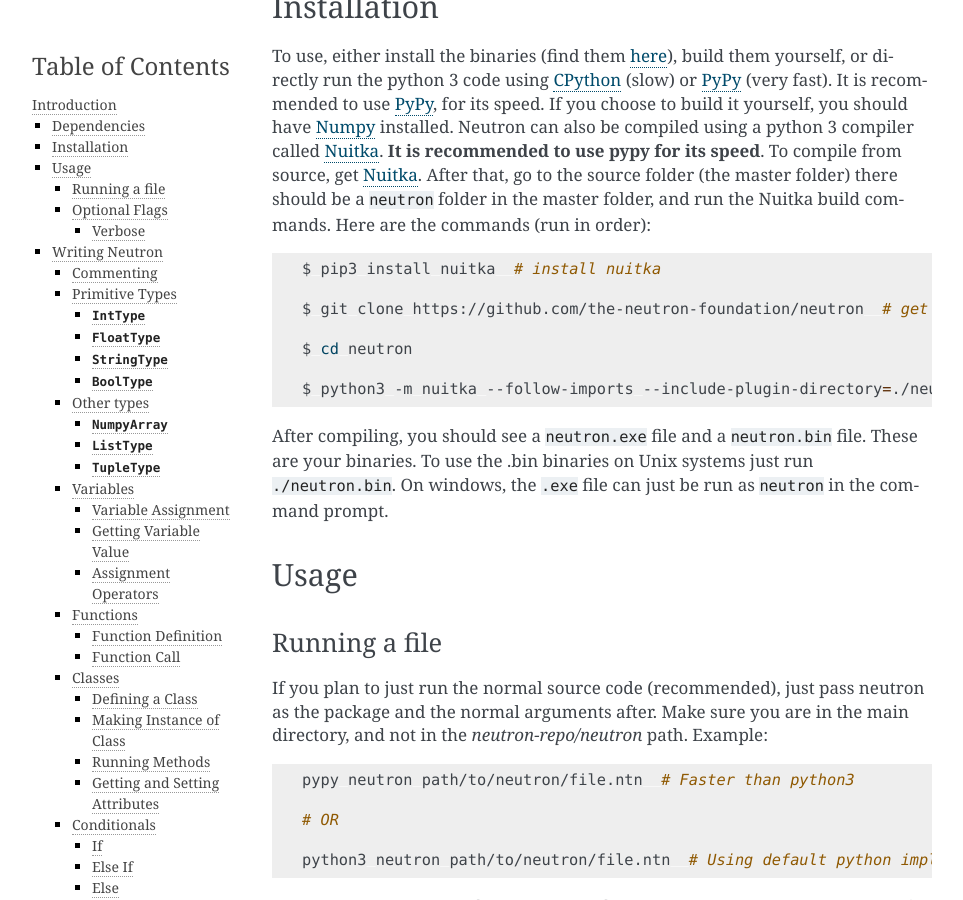
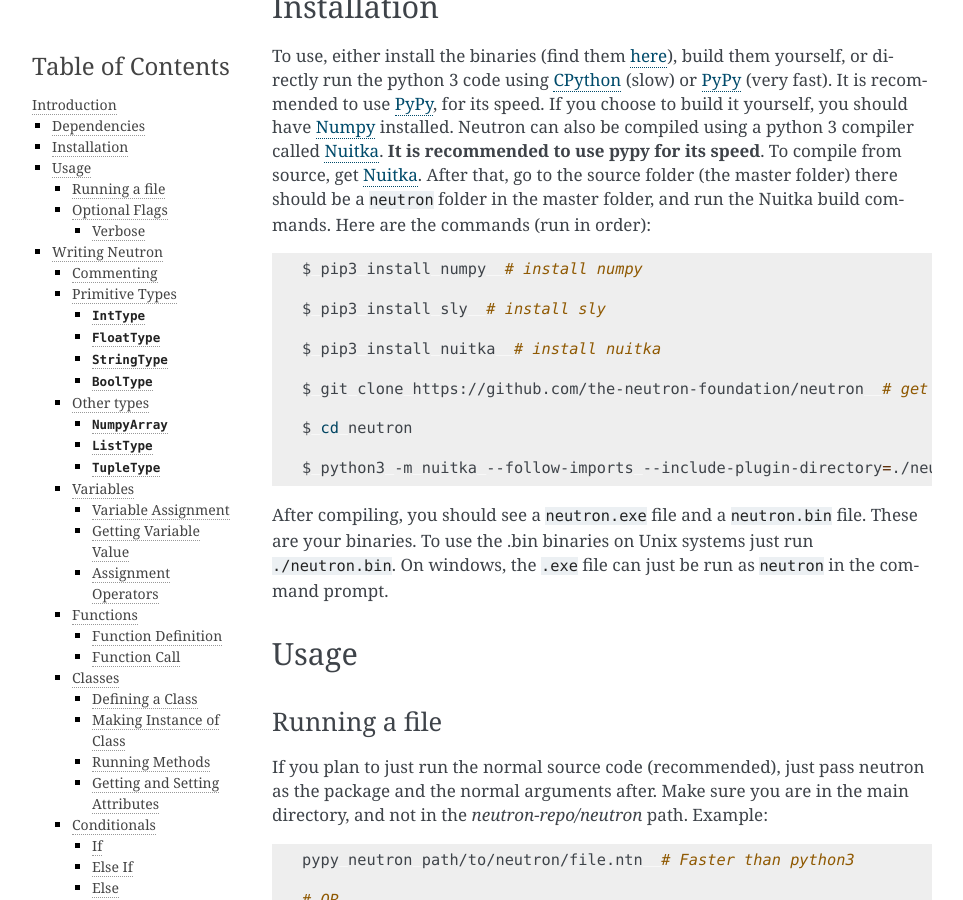
Before and after one commit to the-neutron-foundation/neutron-language, a Sphinx documentation site: the page built from docs/source/introduction.rst, in a window 1280 px wide and 900 px high, scrolled down 356 px. Shown: the whole window, without its empty margins (148-1111 px from the left). Built offline with Sphinx 7.4.7, drawn with Linux system fonts in a browser that asks for light colours.

Commit message:
Added commands to docs and fixed bugs in examples

```diff
--- a/docs/source/introduction.rst
+++ b/docs/source/introduction.rst
@@ -15,6 +15,10 @@ To compile from source, get `Nuitka <https://nuitka.net/pages/overview.html>`_.
 After that, go to the source folder (the master folder) there should be a ``neutron`` folder in the master folder, and run the Nuitka build commands. Here are the commands (run in order):
 
 .. code-block:: bash
+
+ $ pip3 install numpy  # install numpy
+
+ $ pip3 install sly  # install sly
 
  $ pip3 install nuitka  # install nuitka
 
```
Also changed, not shown: 10 other files.
